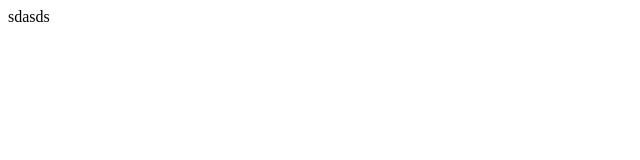
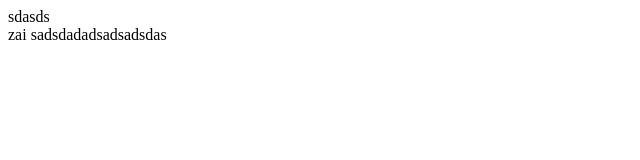
Before and after one commit to huangwenda/19demo, a plain HTML site: page index.html in a window 1280 px wide. Shown: the whole page, without its empty margins (0-640 px from the left). Drawn offline with Linux system fonts and the light colour scheme.

Commit message:
Update index.html

```diff
--- a/index.html
+++ b/index.html
@@ -5,5 +5,6 @@
     </head>
     <body>
     <div>sdasds</div>
+        zai sadsdadadsadsadsdas
     </body>
 </html>
```
